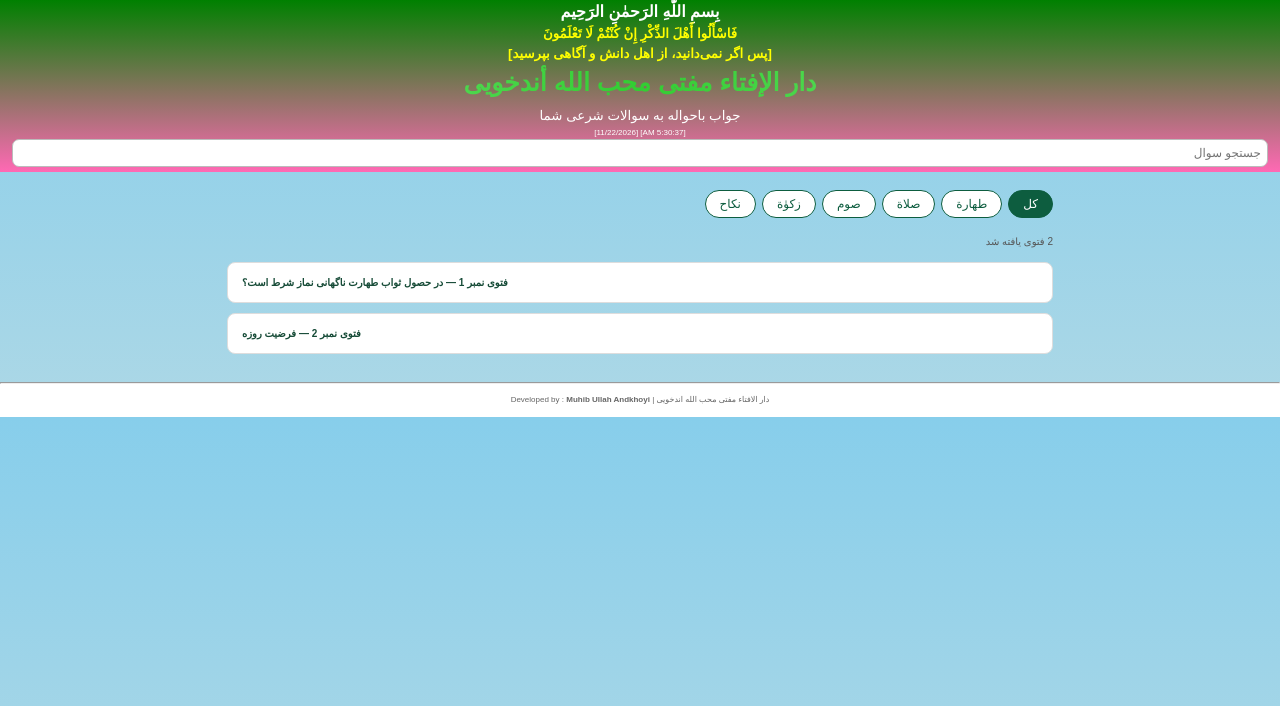
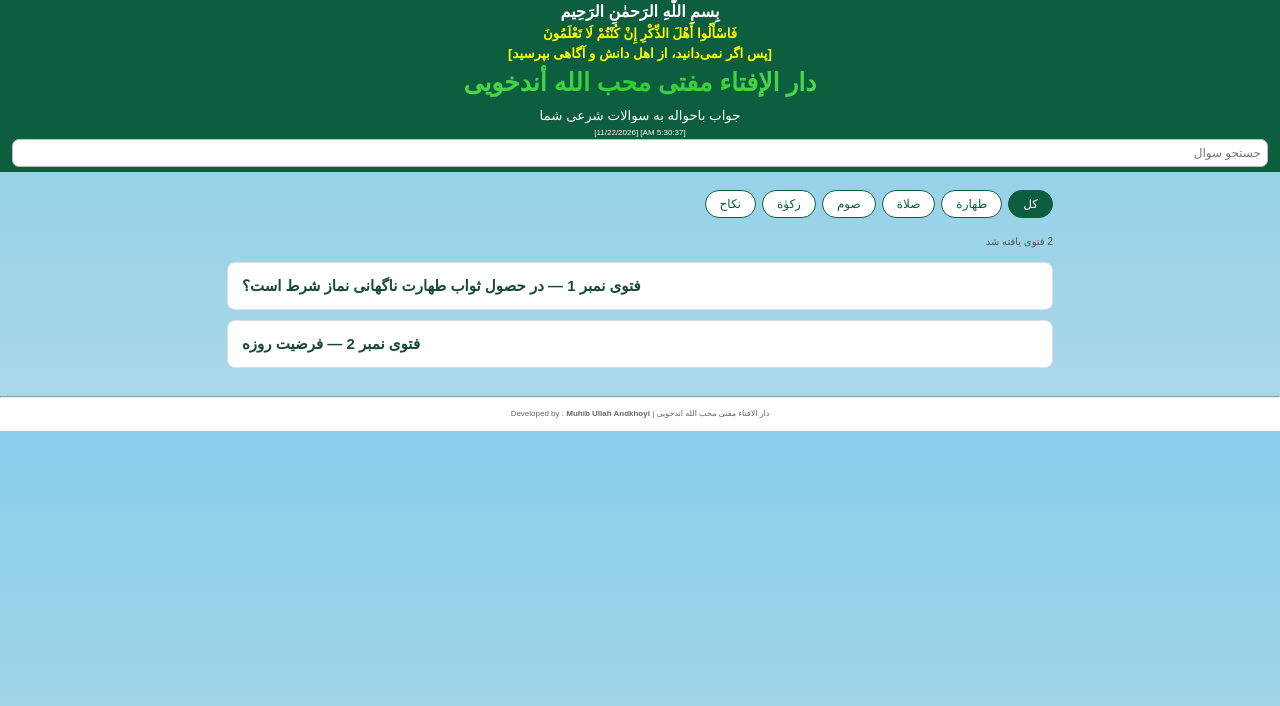
Before and after one commit to MrAndkhoyi/Darulifta, a plain HTML site: page index.html in a window 1280 px wide. Drawn offline with Linux system fonts and the light colour scheme.

Commit message:
Update style.css

```diff
--- a/style.css
+++ b/style.css
@@ -1,6 +1,6 @@
 *{margin:0;padding:0;box-sizing:border-box}
 body{font-family:Arial,sans-serif;line-height:1.6;background:linear-gradient(360deg, lightblue, skyblue);color:#222}
-header{background: linear-gradient(180deg, green, hotpink);color:white;text-align:center;padding:0px 12px 4px}
+header{background-color:#0d5d3f ;color:white;text-align:center;padding:0px 12px 4px}
 header h1{font-size:25px;margin-bottom:2px}
   #darHead{font-size:25px;margin-bottom:2px;background:linear-gradient(90deg, lightgreen, limegreen, lightgreen);background-clip: text;
     -webkit-background-clip: text;
@@ -10,7 +10,7 @@ main{max-width:850px;margin:18px auto;padding:0 12px}
 .categories{display:flex;flex-wrap:wrap;gap:6px;margin-bottom:16px}
 .cat{border:1px solid #0d5d3f;background:white;color:#0d5d3f;border-radius:20px;padding:6px 14px;cursor:pointer;font-size:12px}
 .cat.active{background:#0d5d3f;color:white}
-.fatwa-item{background:white;border:1px solid #ddd;border-radius:8px;margin-bottom:10px;padding:14px;cursor:pointer;font-weight:bold;color:#164b37;width:100%;text-align:left;font-size:10px}
+.fatwa-item{background:white;border:1px solid #ddd;border-radius:8px;margin-bottom:10px;padding:14px;cursor:pointer;font-weight:bold;color:#164b37;width:100%;text-align:left;font-size:15px}
 .fatwa-item:active{background:#eef6f1}
 .fatwa-box{background:linen;border:1px solid #ddd;border-radius:8px;margin-bottom:10px;padding:14px}
 .fatwa-title{font-weight:bold;color:blue;font-size:14px;margin-bottom:10px}
```
